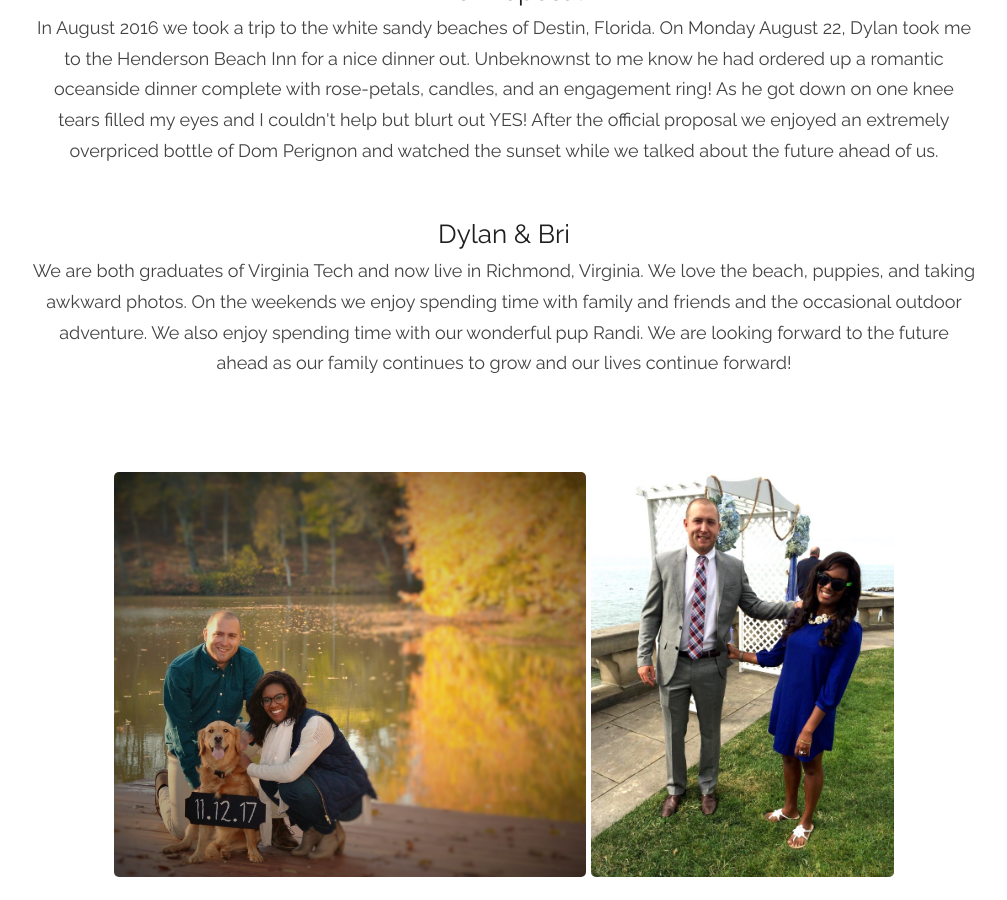
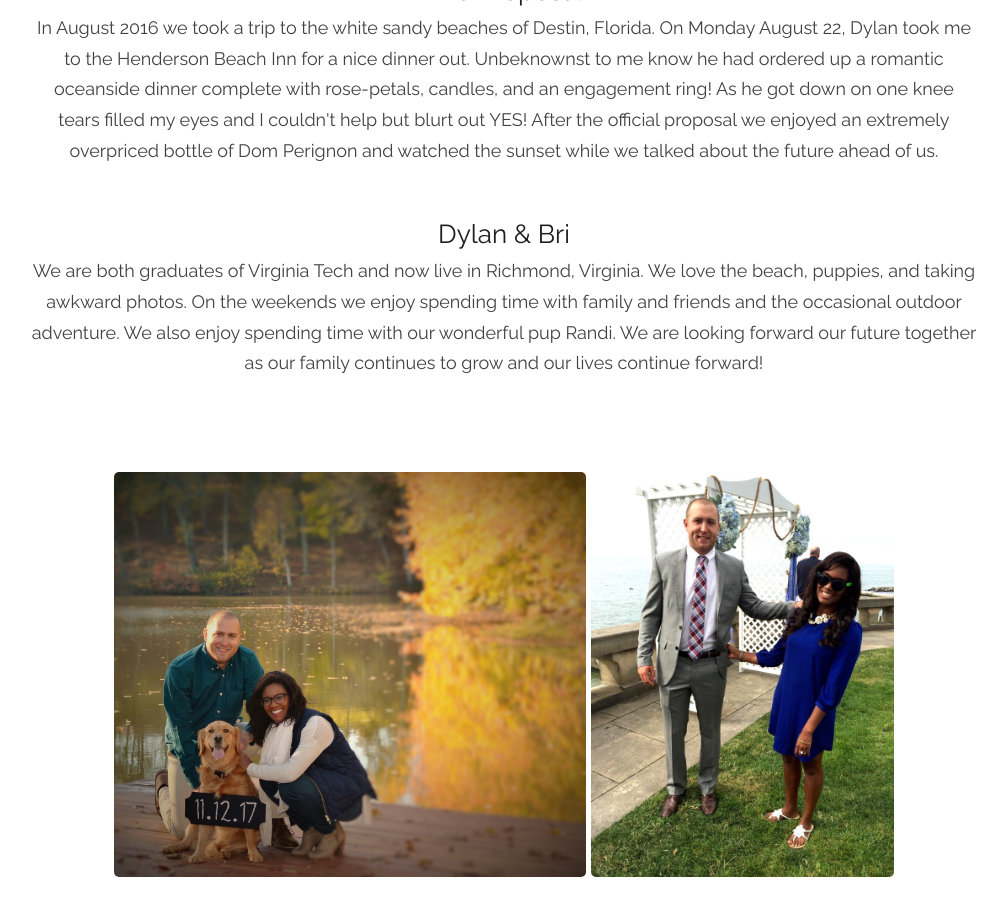
Before and after one commit to bbcrabb/bbcrabb.github.io, a Jekyll site: the page built from _pages/about.md, in a window 1280 px wide and 900 px high, scrolled down 1800 px. Shown: the whole window, without its empty margins (136-1143 px from the left). Built offline with Jekyll 4.4.1, drawn with Linux system fonts in a browser that asks for light colours.

Commit message:
Update about.md

```diff
--- a/_pages/about.md
+++ b/_pages/about.md
@@ -28,7 +28,7 @@
 
 <br>
 <h2>Dylan & Bri </h2>
-<p>We are both graduates of Virginia Tech and now live in Richmond, Virginia. We love the beach, puppies, and taking awkward photos. On the weekends we enjoy spending time with family and friends and the occasional outdoor adventure. We also enjoy spending time with our wonderful pup Randi. We are looking forward to the future ahead as our family continues to grow and our lives continue forward!</p>
+<p>We are both graduates of Virginia Tech and now live in Richmond, Virginia. We love the beach, puppies, and taking awkward photos. On the weekends we enjoy spending time with family and friends and the occasional outdoor adventure. We also enjoy spending time with our wonderful pup Randi. We are looking forward our future together as our family continues to grow and our lives continue forward!</p>
 <br><br>
 </div>
 
```
